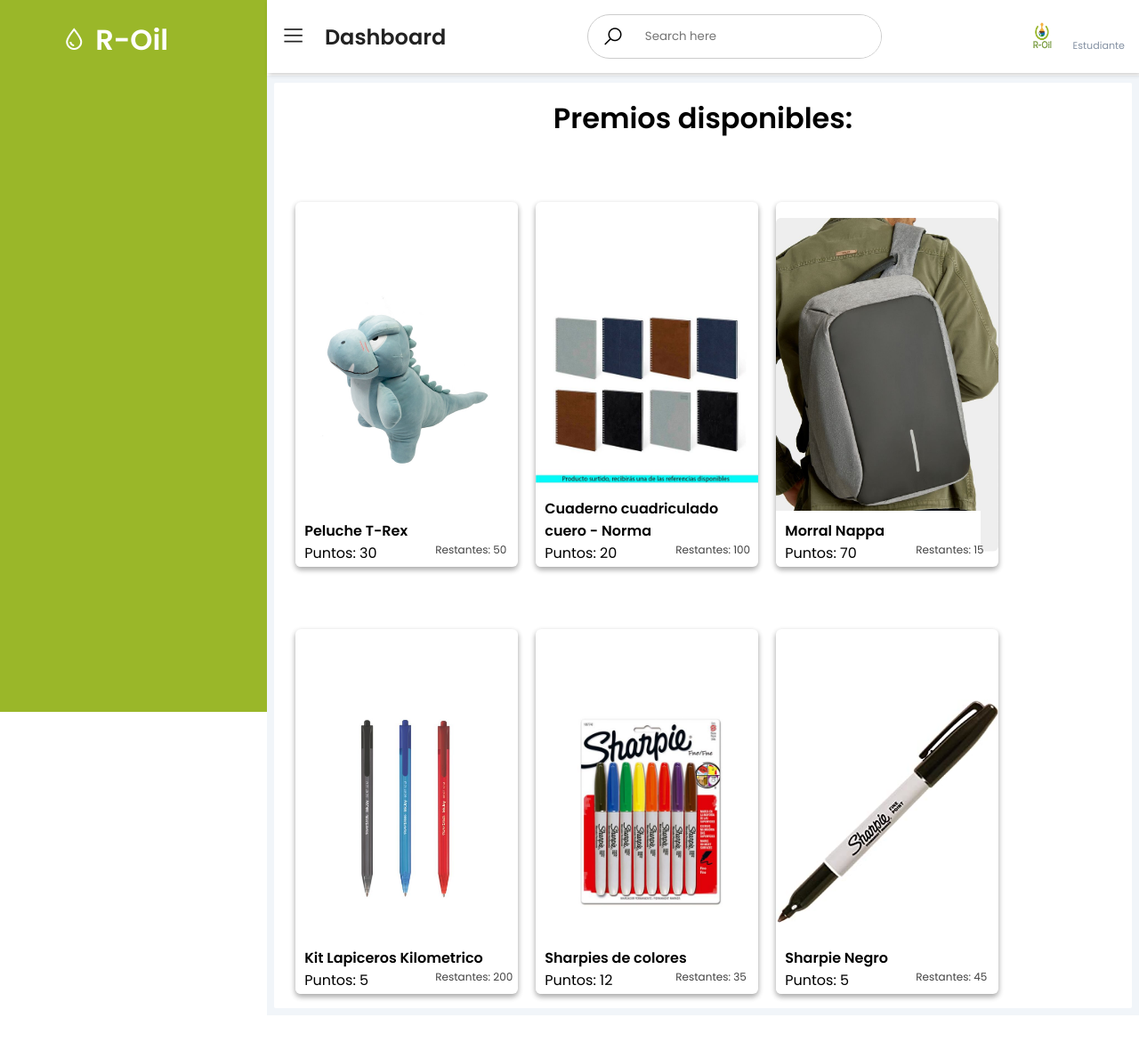
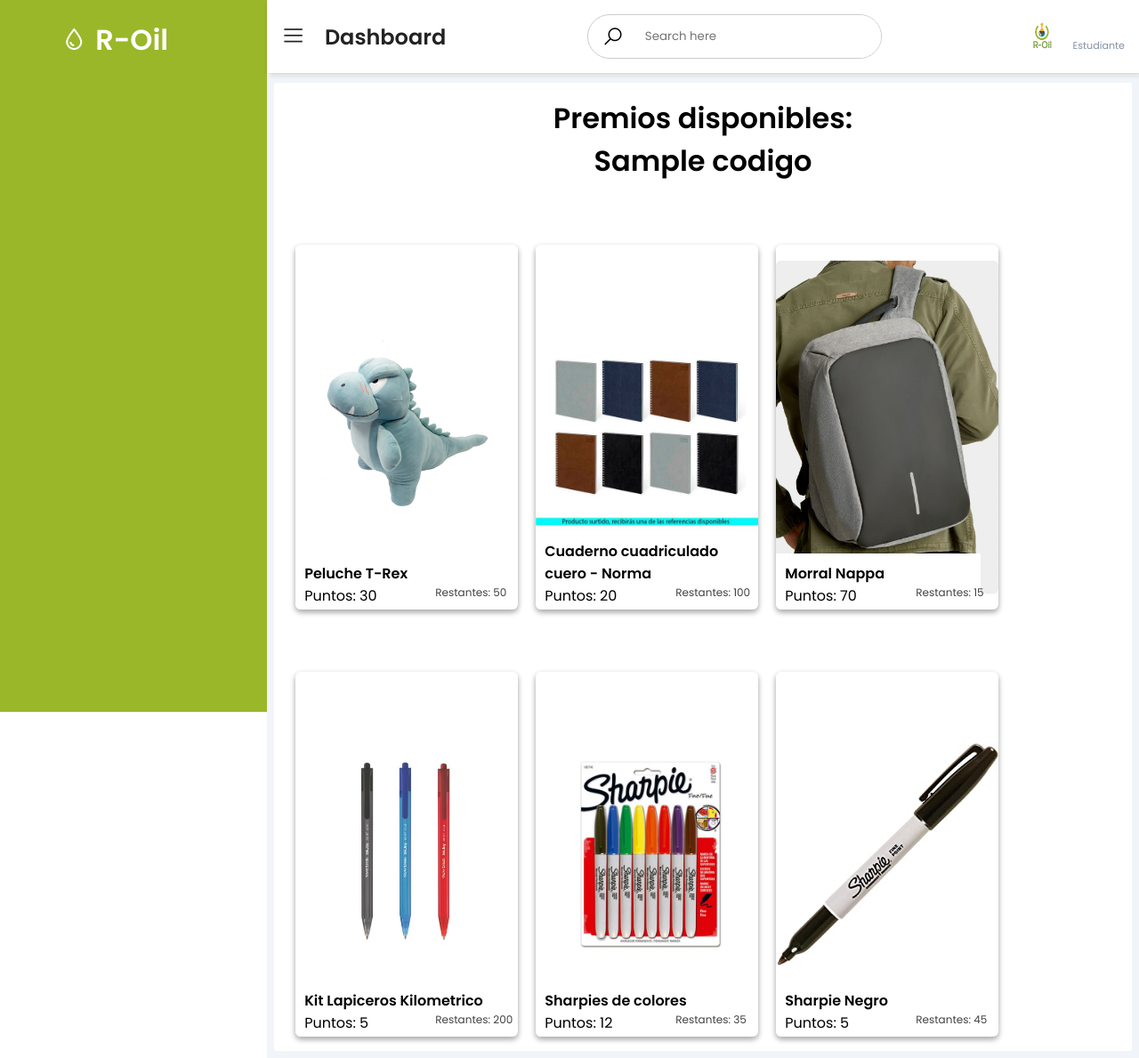
Before and after one commit to dgomezc1/R-Oil, a Django app: template Roil/templates/premios/disponibles.html in a window 1280 px wide. Shown: the whole page at 89% size. Before the commit the page ends 1141 px from the top, so only its background shows below. Run offline with Django 3.2, Linux system fonts and the light colour scheme; data comes from the database, SQL or seed files in the repository; tables that the repository leaves empty hold one stand-in row (values such as "Sample post"); the template is opened without the code that fills it: values that come from a table or form of the project are taken from there, most other values are stand-ins (such as "Sample title", 1, 10 or a date in 2020); some libraries are stand-ins or nearby versions.

Commit message:
Arreglando generacion de codigo

```diff
--- a/Roil/templates/premios/disponibles.html
+++ b/Roil/templates/premios/disponibles.html
@@ -8,6 +8,7 @@
 {% block content %}
 <div class ="contenedor-carrousel">
     <h1>Premios disponibles:</h1>
+    <h1>{{ codigo }}</h1>
     <div class="postcards">
 
         {% for premio in premios %}
--- a/premios/views.py
+++ b/premios/views.py
@@ -61,6 +61,7 @@ class premiosDisponibles(ListView, LoginRequiredMixin):
 
     def get(self, request, *args, **kwargs):
         premios = premiosDisponibles.get_price_institution(request)
+        #codigo = generar_codigo_canjeo()
         return render(request, self.template_name, {'premios': premios})
 
     def post(self, request, *args, **kwargs):
@@ -89,3 +90,4 @@ def generar_codigo_canjeo():
 
     muestra = random.sample(base, 8)
     codigo = "".join(muestra)
+    return codigo
```
